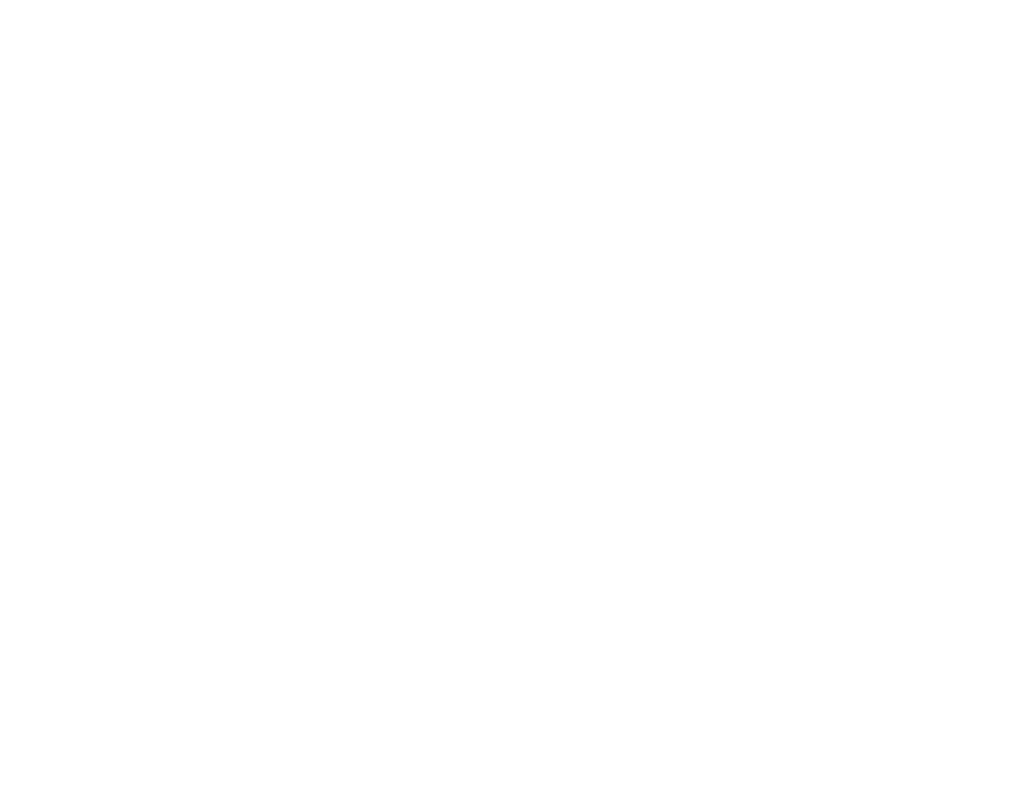
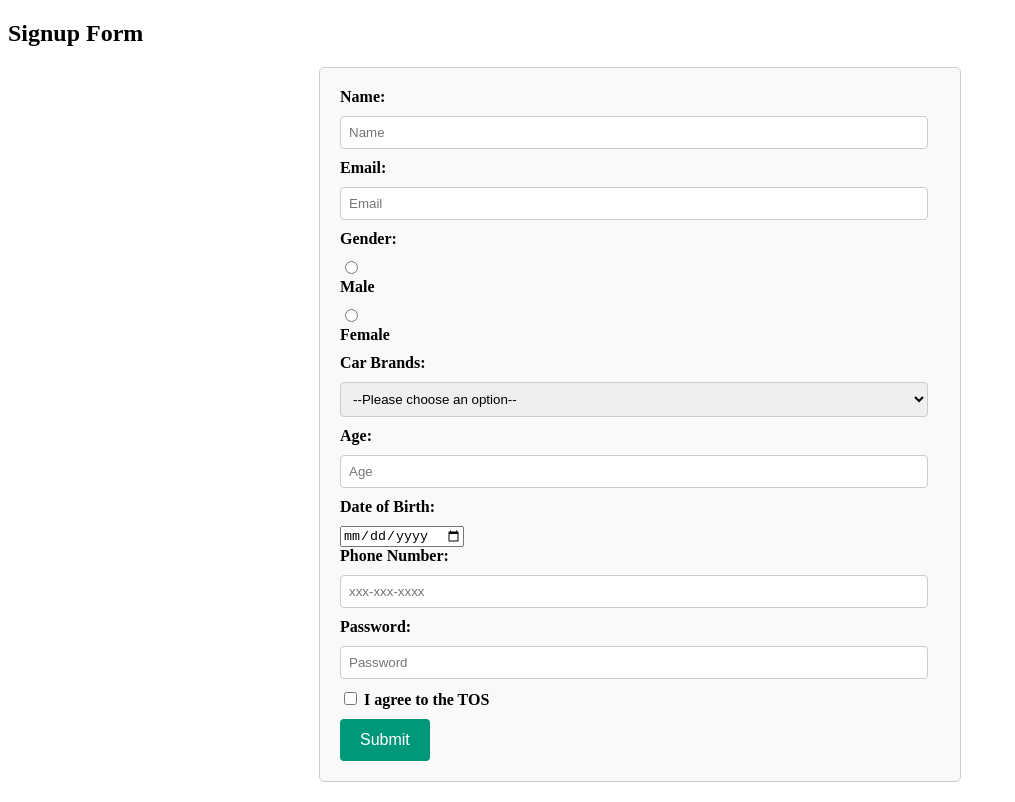
Before and after one commit to acciojob/signup-form-car-Ashwini277, a website: page main.html in a window 1280 px wide. Shown: the whole page, without its empty margins (0-1015 px from the left). Drawn offline with Linux system fonts and the light colour scheme.

Commit message:
created a submission

```diff
--- a/main.html
+++ b/main.html
@@ -1,16 +1,94 @@
 <!DOCTYPE html>
+<html lang="en">
+<head>
+    <meta charset="UTF-8">
+    <meta name="viewport" content="width=device-width, initial-scale=1.0">
+    <title>Signup Form</title>
+    <style>
+        form {
+            max-width: 600px;
+            margin: 20px auto;
+            padding: 20px;
+            border: 1px solid #ccc;
+            border-radius: 5px;
+            background-color: #f9f9f9;
+        }
+        label {
+            display: block;
+            margin-bottom: 10px;
+            font-weight: bold;
+        }
+        input[type=text], input[type=email], input[type=password], input[type=number], input[type=tel], select {
+            width: calc(100% - 12px);
+            padding: 8px;
+            margin-bottom: 10px;
+            border: 1px solid #ccc;
+            border-radius: 4px;
+            box-sizing: border-box;
+        }
+        input[type=submit] {
+            background-color: #009879;
+            color: white;
+            border: none;
+            padding: 12px 20px;
+            text-align: center;
+            text-decoration: none;
+            display: inline-block;
+            font-size: 16px;
+            border-radius: 4px;
+            cursor: pointer;
+        }
+        input[type=submit]:hover {
+            background-color: #007f6e;
+        }
+    </style>
+</head>
+<body>
 
-<html>
+    <h2>Signup Form</h2>
 
-<head>
-	<link rel="stylesheet" href="styles.css">
-</head>
+    <form action="#" method="post">
+        <label for="name">Name:</label>
+        <input type="text" id="name" name="name" required placeholder="Name">
 
-<body>
-	<!-- the entire body must be written by student -->
-    <script type="text/javascript" src="./script.js">
-</script>
+        <label for="email">Email:</label>
+        <input type="email" id="email" name="email" required placeholder="Email">
+
+        <label>Gender:</label>
+        <input type="radio" id="gender_m" name="gender" required>
+        <label for="gender_m">Male</label>
+        <input type="radio" id="gender_f" name="gender" required>
+        <label for="gender_f">Female</label>
+
+        <label for="cars">Car Brands:</label>
+        <select id="cars" name="cars" required>
+            <option value="" disabled selected>--Please choose an option--</option>
+            <option value="Toyota">Toyota</option>
+            <option value="Honda">Honda</option>
+            <option value="Ford">Ford</option>
+            <option value="Chevrolet">Chevrolet</option>
+            <option value="BMW">BMW</option>
+        </select>
+
+        <label for="age">Age:</label>
+        <input type="number" id="age" name="age" required placeholder="Age">
+
+        <label for="dob">Date of Birth:</label>
+        <input type="date" id="dob" name="dob" required>
+
+        <label for="tel">Phone Number:</label>
+        <input type="tel" id="tel" name="tel" placeholder="xxx-xxx-xxxx">
+
+        <label for="password">Password:</label>
+        <input type="password" id="password" name="password" required placeholder="Password">
+
+        <label>
+            <input type="checkbox" id="tos" name="tos" required>
+            I agree to the TOS
+        </label>
+
+        <input type="submit" value="Submit">
+    </form>
 
 </body>
-
 </html>
```
